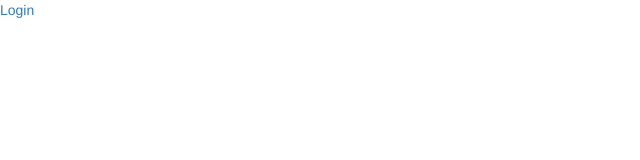
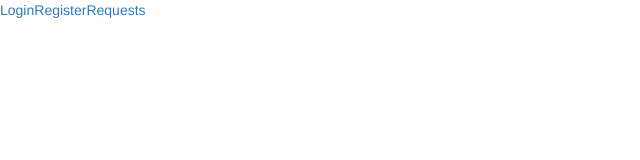
Before and after one commit to koksyncho/Time-off-System, an Angular app: page / in a window 1280 px wide. Shown: the top 160 px of the page, without its empty margins (0-640 px from the left). Built offline with nearby package versions, Linux system fonts and the light colour scheme.

Commit message:
added links to navigation bar

```diff
--- a/src/app/app.component.html
+++ b/src/app/app.component.html
@@ -1,5 +1,7 @@
 <nav>
     <a routerLink="/login" routerLinkActive="active">Login</a>
+    <a routerLink="/register" routerLinkActive="active">Register</a>
+    <a routerLink="/requests" routerLinkActive="active">Requests</a>
 </nav>
 
 <router-outlet></router-outlet>
```
